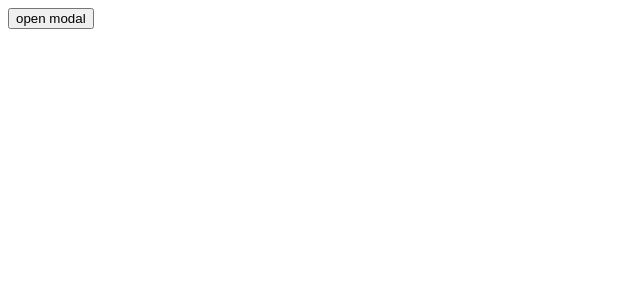
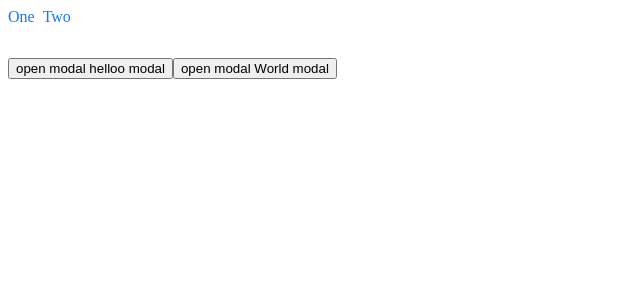
Before and after one commit to medanmilos1831/react-modal-manager, a React app: page / in a window 1280 px wide. Shown: the top 300 px of the page, without its empty margins (0-640 px from the left). Built offline with nearby package versions, Linux system fonts and the light colour scheme.

Commit message:
modal manager provider update

```diff
--- a/src/ModalManagerProvider/ModalManagerContext.ts
+++ b/src/ModalManagerProvider/ModalManagerContext.ts
@@ -1,3 +1,6 @@
 import { createContext } from 'react';
+import { IModalManagerContext } from './types';
 
-export const ModalManagerContext = createContext<any>(undefined);
+export const ModalManagerContext = createContext<
+  IModalManagerContext | undefined
+>(undefined);
--- a/src/ModalManagerProvider/ModalManagerProvider.tsx
+++ b/src/ModalManagerProvider/ModalManagerProvider.tsx
@@ -1,13 +1,15 @@
 import { PropsWithChildren, useContext, useState } from 'react';
 import { ModalManagerContext } from './ModalManagerContext';
+import { IManager, IModalManagerHandler, IModalManagerProvider } from './types';
 
 const ModalManagerProvider = ({
   children,
   modalRender,
-}: PropsWithChildren<{ modalRender: any }>) => {
-  const [manager, setManager] = useState<any>({
+}: PropsWithChildren<IModalManagerProvider>) => {
+  const [manager, setManager] = useState<IManager>({
     open: false,
     Component: null,
+    modalConfig: {},
   });
   return (
     <ModalManagerContext.Provider
@@ -22,28 +24,41 @@ const ModalManagerProvider = ({
   );
 };
 
-const ModalManagerHandler = ({
+const ModalManagerHandler = <T extends {}>({
   render,
+}: IModalManagerHandler<T>) => {
+  const obj = useModalManager<T>();
+  return <>{render(obj)}</>;
+};
+
+const useModalManager = <T extends {}>() => {
+  const ctx = useContext(ModalManagerContext)!;
+  return {
+    open: ({
+      Component,
+      modalConfig,
     }: {
-  render: (obj: {
-    open: (params: { Component: (props: any) => JSX.Element }) => void;
-  }) => JSX.Element;
-}) => {
-  const { setManager } = useContext(ModalManagerContext);
-  return (
-    <>
-      {render({
-        open: ({ Component }: any) =>
-          setManager((prev: any) => {
+      Component: JSX.Element | null;
+      modalConfig?: T;
+    }) =>
+      ctx.setManager((prev) => {
         return {
           ...prev,
           open: true,
           Component,
+          modalConfig,
         };
       }),
-      })}
-    </>
-  );
+    close: () => {
+      ctx.setManager((prev) => {
+        return {
+          ...prev,
+          open: false,
+          Component: null,
+        };
+      });
+    },
+  };
 };
 
-export { ModalManagerProvider, ModalManagerHandler };
+export { ModalManagerProvider, ModalManagerHandler, useModalManager };
--- a/src/app/app.tsx
+++ b/src/app/app.tsx
@@ -1,24 +1,66 @@
-import { RouterProvider } from 'react-router-dom';
-import { router } from '../router';
-import { Modal } from 'antd';
+import {
+  Link,
+  Outlet,
+  RouterProvider,
+  createBrowserRouter,
+} from 'react-router-dom';
+import { Modal, Space } from 'antd';
 import { ModalManagerProvider } from 'src/ModalManagerProvider';
+import { PageTwo, ProductsPage } from 'src/pages';
+
+export const router = () =>
+  createBrowserRouter([
+    {
+      path: '/',
+      element: (
+        <div
+          style={{
+            display: 'flex',
+            flexDirection: 'column',
+          }}
+        >
+          <div
+            style={{
+              marginBottom: '2rem',
+            }}
+          >
+            <Space>
+              <Link to={'/'}>One</Link>
+              <Link to={'/two'}>Two</Link>
+            </Space>
+          </div>
+          <div>
+            <Outlet />
+          </div>
+        </div>
+      ),
+      children: [
+        {
+          index: true,
+          element: <ProductsPage />,
+        },
+        {
+          path: '/two',
+          element: <PageTwo />,
+        },
+      ],
+    },
+  ]);
 
 const App = () => {
   return (
     <>
-      <ModalManagerProvider
-        modalRender={({ manager }: any) => {
-          const { Component } = manager;
+      {/* <ModalManagerProvider
+        modalRender={({ manager }) => {
           return (
-            <Modal open={manager.open}>
-              {/* <Component /> */}
-              {Component}
+            <Modal open={manager.open} {...manager.modalConfig}>
+              {manager.Component}
             </Modal>
           );
         }}
-      >
-        <RouterProvider router={router} />
-      </ModalManagerProvider>
+      > */}
+      <RouterProvider router={router()} />
+      {/* </ModalManagerProvider> */}
     </>
   );
 };
--- a/src/pages/PageOne/PageOne.tsx
+++ b/src/pages/PageOne/PageOne.tsx
@@ -1,28 +1,78 @@
-import { ModalManagerHandler } from 'src/ModalManagerProvider';
+import { Modal, ModalProps } from 'antd';
+import {
+  ModalManagerHandler,
+  ModalManagerProvider,
+} from 'src/ModalManagerProvider';
+
 const Hello = () => {
-  console.log('renderrrrr');
+  console.log('render Hello');
   return <>Hello</>;
 };
+
+const World = () => {
+  console.log('render World');
+  return <>World</>;
+};
 const ProductsPage = () => {
-  console.log('ProductsPage render');
+  console.log('render PAGE');
   return (
     <>
-      <ModalManagerHandler
-        render={({ open }: any) => {
+      <ModalManagerProvider
+        modalRender={({ manager }) => {
+          return (
+            <Modal open={manager.open} {...manager.modalConfig}>
+              {manager.Component}
+            </Modal>
+          );
+        }}
+      >
+        <ModalManagerHandler<ModalProps>
+          render={({ open, close }) => {
             return (
               <button
                 type="button"
                 onClick={() => {
                   open({
                     Component: <Hello />,
+                    modalConfig: {
+                      width: 100,
+                      footer: () => <>pera</>,
+                      onCancel(e) {
+                        close();
+                      },
+                    },
                   });
                 }}
               >
-              open modal
+                open modal helloo modal
               </button>
             );
           }}
         ></ModalManagerHandler>
+
+        <ModalManagerHandler<ModalProps>
+          render={({ open, close }) => {
+            return (
+              <button
+                type="button"
+                onClick={() => {
+                  open({
+                    Component: <World />,
+                    modalConfig: {
+                      width: 700,
+                      onCancel(e) {
+                        close();
+                      },
+                    },
+                  });
+                }}
+              >
+                open modal World modal
+              </button>
+            );
+          }}
+        ></ModalManagerHandler>
+      </ModalManagerProvider>
     </>
   );
 };
--- a/src/router/router.tsx
+++ b/src/router/router.tsx
@@ -6,10 +6,6 @@ const router = createBrowserRouter([
     path: '/',
     element: <ProductsPage />,
   },
-  {
-    path: '/pageTwo',
-    element: <PageTwo />,
-  },
 ]);
 
 export { router };
```
Also changed, not shown: src/ModalManagerProvider/types.ts (+23 -0 lines). Lines whose indentation alone changed are shown as unchanged.
